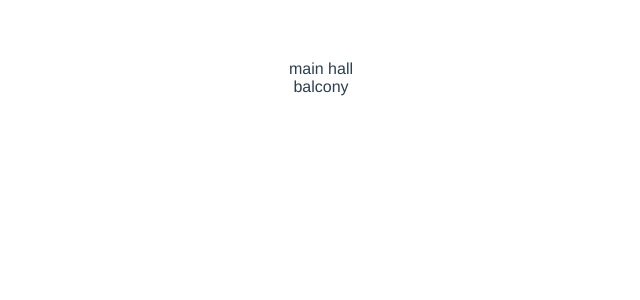
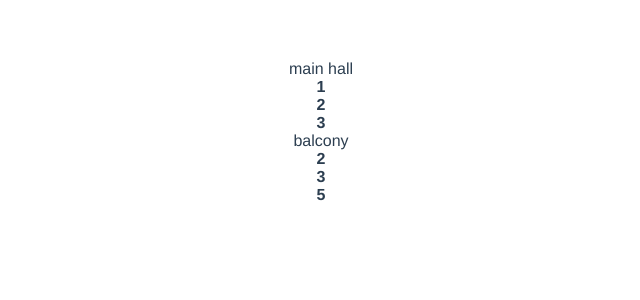
Before and after one commit to AlenaAlyona/theater_vue, a Vue app: page / in a window 1280 px wide. Shown: the top 300 px of the page, without its empty margins (319-959 px from the left). Built offline with nearby package versions, Linux system fonts and the light colour scheme.

Commit message:
sorted rows and seats

```diff
--- a/src/components/Section.vue
+++ b/src/components/Section.vue
@@ -1,6 +1,14 @@
 <template>
   <div class="sectionContainer">
-    <div class="sectionTitle">{{ section.name }}</div>
+    <div class="sectionTitle">{{ sectionData.name }}</div>
+    <div>
+      <div v-for="row in sortedRowsSeats" :key="row.row">
+        <strong> {{ row.row }}</strong>
+        <!--
+        <div>{{ row.seats.seat }}</div> -->
+        <div v-for="seat in sortedSeats" :key="seat">{{ seat }}</div>
+      </div>
+    </div>
   </div>
 </template>
 
@@ -8,6 +16,29 @@
 export default {
   name: "Section",
   props: ["section"],
+  data() {
+    return {
+      sectionData: this.section,
+    };
+  },
+  computed: {
+    sortedRowsSeats: function() {
+      const sortedRows = [...this.sectionData.rows].sort(
+        (a, b) => a.row - b.row
+      );
+      // const sortedRowsAndSeats = sortedRows.map((row) => {
+      //   row.seats = row.seats.sort((a, b) => a.seat - b.seat);
+      // });
+      return sortedRows;
+    },
+    sortedSeats: function() {
+      const rows = this.sortedRowsSeats;
+      const sortedSeats = rows.map((row) => {
+        row.seats.sort((a, b) => a.seat - b.seat);
+      });
+      return sortedSeats;
+    },
+  },
 };
 </script>
 
--- a/src/config/constants.js
+++ b/src/config/constants.js
@@ -43,7 +43,7 @@ export const layout = {
       name: "balcony",
       rows: [
         {
-          row: "1",
+          row: "3",
           seats: [
             { seat: "1", rank: "rank1" },
             { seat: "3", rank: "rank1" },
@@ -63,7 +63,7 @@ export const layout = {
           ],
         },
         {
-          row: "3",
+          row: "5",
           seats: [
             { seat: "1", rank: "rank2" },
             { seat: "3", rank: "rank2" },
```
